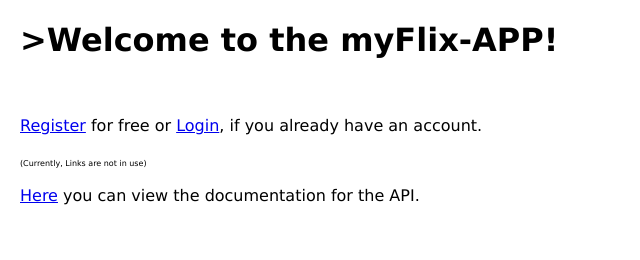
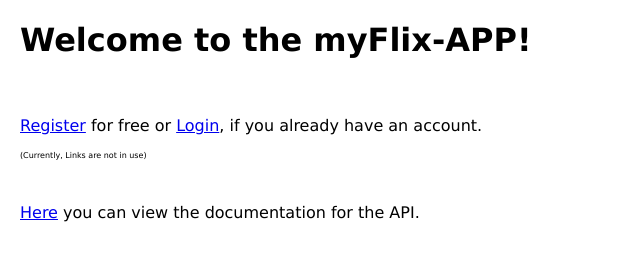
Before and after one commit to Tina2010/myFlix, a website: page index.html in a window 1280 px wide. Shown: the whole page, without its empty margins (0-640 px from the left). Drawn offline with Linux system fonts and the light colour scheme.

Commit message:
[update] adding basic style and small introduction

```diff
--- a/index.html
+++ b/index.html
@@ -7,14 +7,14 @@
 </head>
 <body style="font-family: 'Lucida Sans', 'Lucida Sans Regular', 'Lucida Grande', 'Lucida Sans Unicode', Geneva, Verdana, sans-serif; margin: 20px;">
 
-    <h1>>Welcome to the myFlix-APP!</h1>
+    <h1>Welcome to the myFlix-APP!</h1>
 
     <br>
 
     <p><a href="https://obscure-castle-33842.herokuapp.com/users">Register</a> for free or <a href="https://obscure-castle-33842.herokuapp.com/login/">Login</a>, if you already have an account.</p>
 
-    <p><span style="font-size:8px">(Currently, Links are not in use)</span></p>
-
+    <p style="font-size:8px">(Currently, Links are not in use)</p>
+    <br>
 
     <p><a href="https://obscure-castle-33842.herokuapp.com/documentation.html">Here</a> you can view the documentation for the API.</p>
 </body>
```
